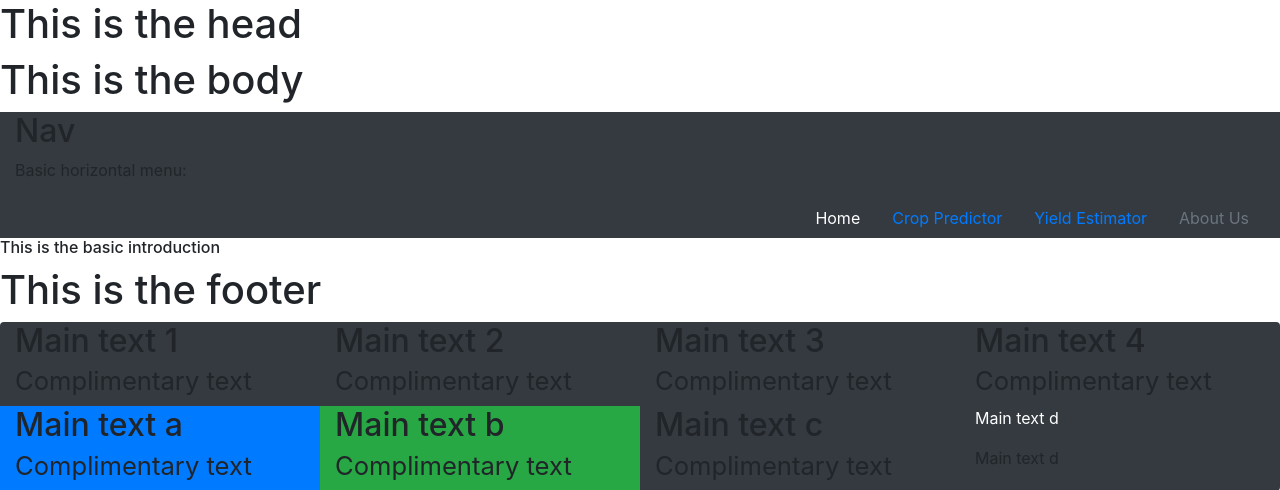
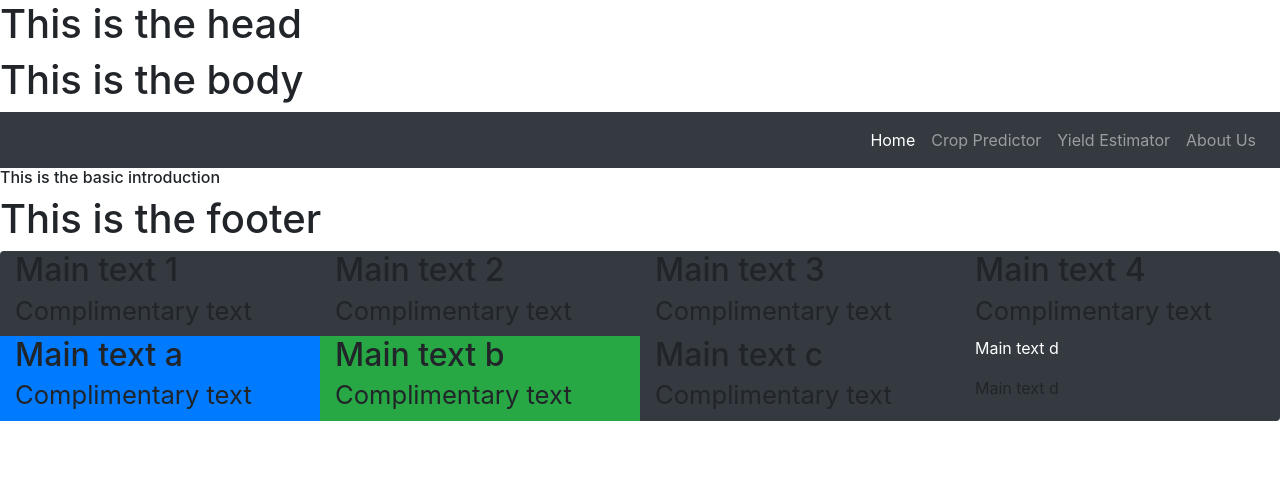
Before and after one commit to Name-Siddhartha/CropPrediction, a Flask app: page / in a window 1280 px wide. Shown: the top 490 px of the page. Run offline with Flask 2, Linux system fonts and the light colour scheme; some libraries are stand-ins or nearby versions.

Commit message:
Navbar created

```diff
--- a/templates/navbar.html
+++ b/templates/navbar.html
@@ -1,18 +1,16 @@
-<div class="container-fluid bg-dark">
-    <h2>Nav</h2>
-    <p>Basic horizontal menu:</p>
-    <ul class="nav justify-content-end">
-        <li class="nav-item">
-            <a class="nav-link text-white" ref="#">Home</a>
+<nav class="navbar navbar-expand-sm bg-dark navbar-dark justify-content-end">
+    <ul class="navbar-nav">
+    <li class="nav-item active">
+        <a class="nav-link" href="/">Home</a>
     </li>
     <li class="nav-item">
-            <a class="nav-link" href="#">Crop Predictor</a>
+        <a class="nav-link" href="/predict">Crop Predictor</a>
     </li>
     <li class="nav-item">
-            <a class="nav-link" href="#">Yield Estimator</a>
+        <a class="nav-link" href="/yield_predict">Yield Estimator</a>
     </li>
     <li class="nav-item">
-            <a class="nav-link disabled" href="#">About Us</a>
+        <a class="nav-link" href="/about">About Us</a>
     </li>
     </ul>
-</div>
+</nav>
```
Lines whose indentation alone changed are shown as unchanged.
